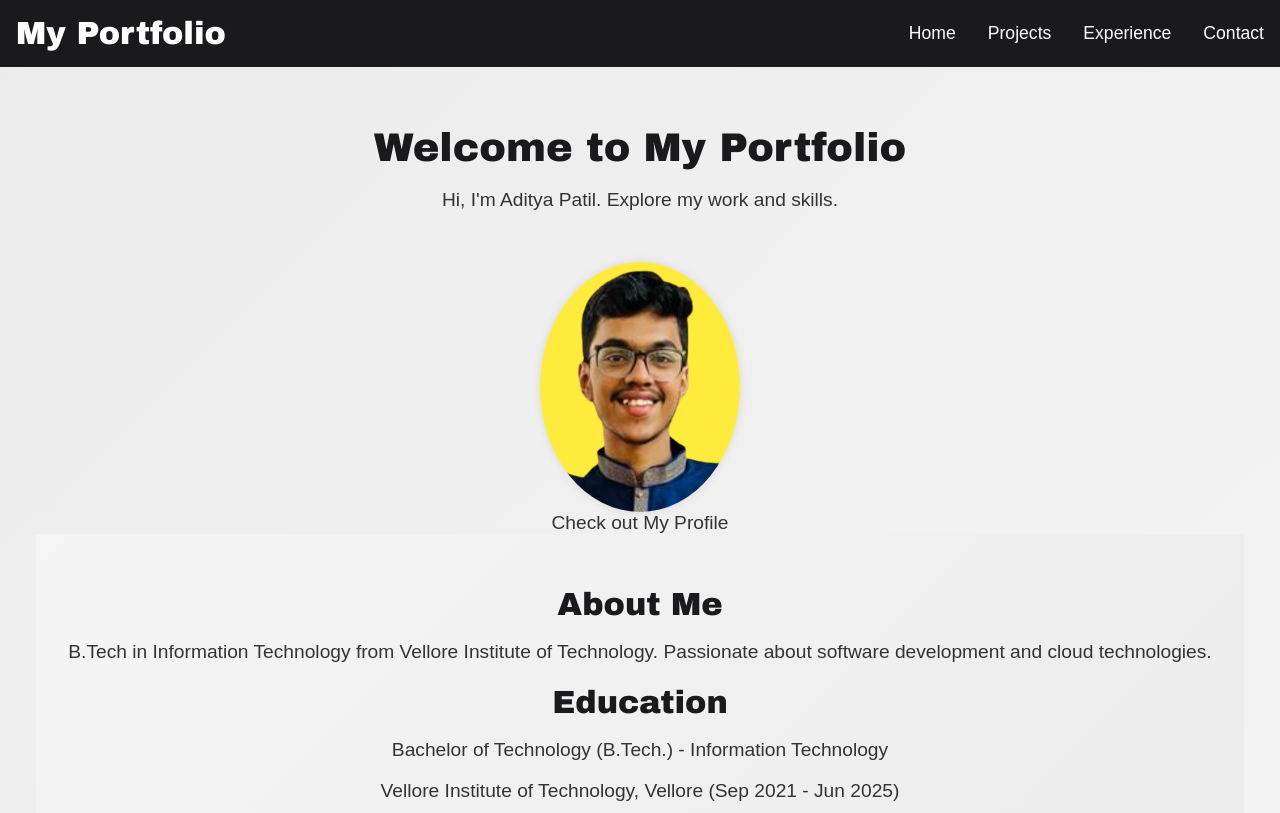
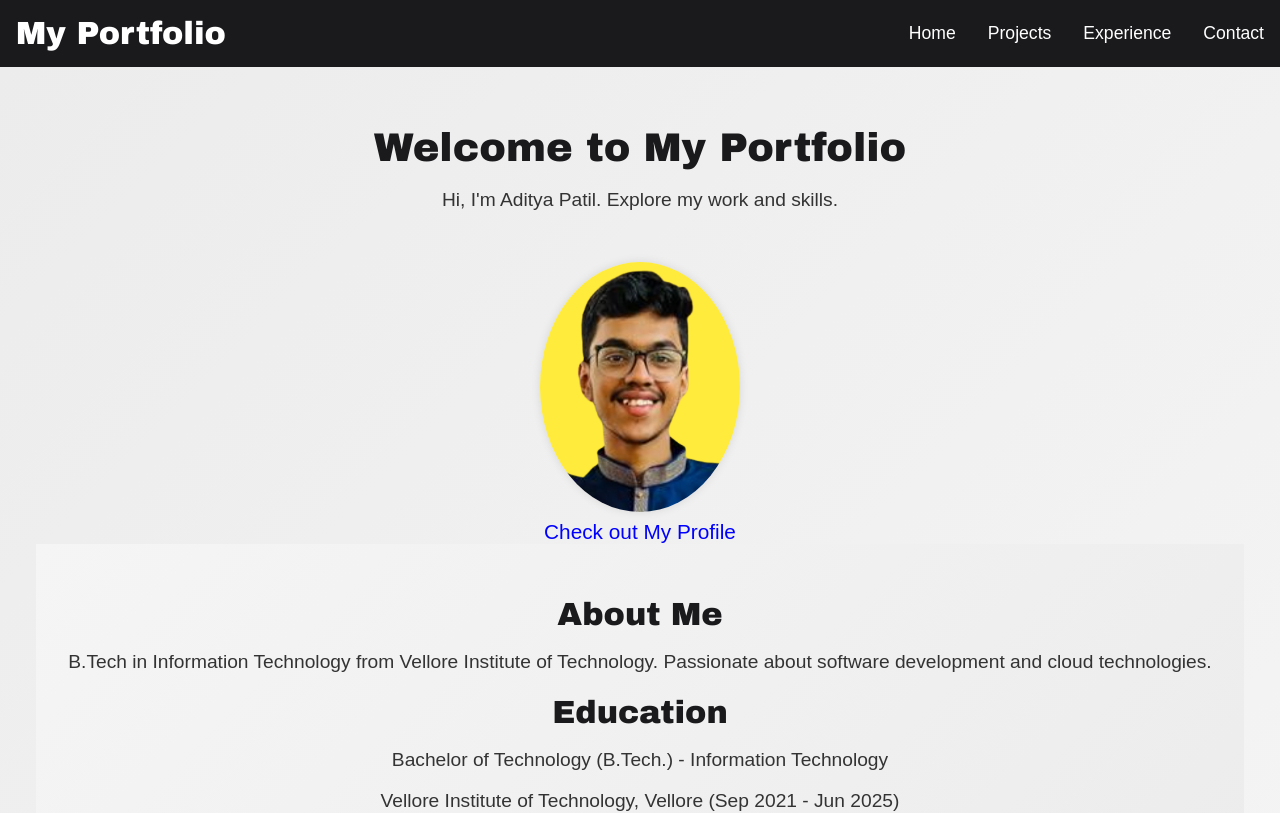
Before and after one commit to AdityaNPatil/Portfolio_React, a React (Vite) app: page / in a window 1280 px wide. Shown: the top 813 px of the page. Built offline with nearby package versions, Linux system fonts and the light colour scheme.

Commit message:
Update Home.css

```diff
--- a/src/components/Home.css
+++ b/src/components/Home.css
@@ -33,11 +33,17 @@
   animation: fadeIn 2s ease-in-out;
 }
 
+.profile-pic a{
+  font-size : 1.3rem;
+  color : blue;
+}
+
 .profile-pic{
   display : flex;
   flex-direction : column;
   justify-content : center;
   align-items: center;
+  gap : 8px;
   }
 
 .about {
@@ -53,7 +59,7 @@
   animation: fadeInDown 1s ease-in-out;
 }
 
-.about p  , .profile-pic a{
+.about p  {
   font-size: 1.2em;
   color: #333;
   animation: fadeInUp 1s ease-in-out;
```
